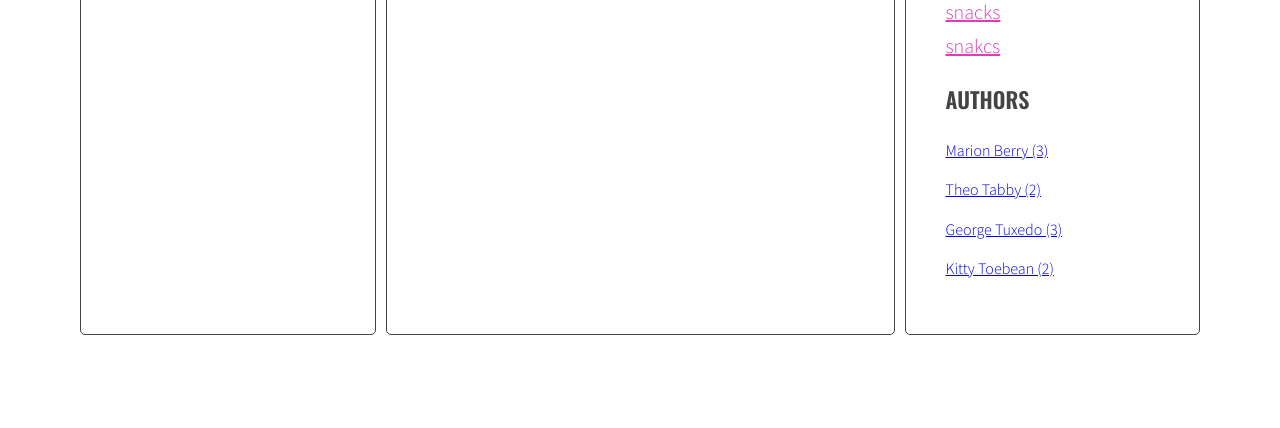
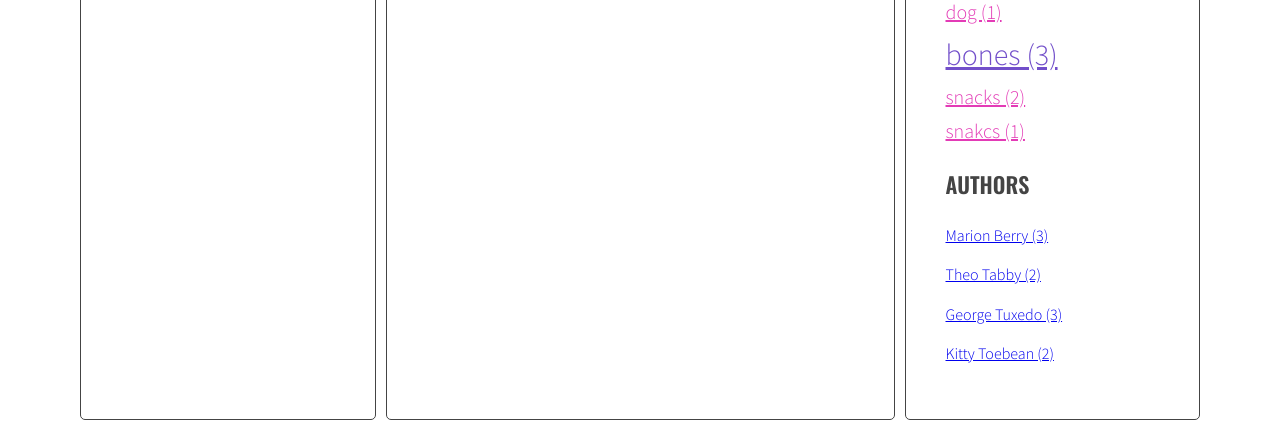
Before and after one commit to Pawelok35/js-blog, a website: page index.html in a window 1280 px wide. Shown: the part 839-1267 px from the top of the page. Before the commit the page ends 1182 px from the top, so only its background shows below. Drawn offline with nearby package versions, Linux system fonts and the light colour scheme.

Commit message:
add handlebars

```diff
--- a/index.html
+++ b/index.html
@@ -382,6 +382,26 @@
     <script id="template-article-link" type="text/x-handlebars-template">
       <li><a href='#{{id}}'><span>{{title}}</span></a></li>
     </script>
+    <script id="template-tag-link-article" type="text/x-handlebars-template">
+      <li><a class='tag-link' href='#tag-{{id}}'>{{title}}</a></li>
+    </script>
+    <script id="template-author-article" type="text/x-handlebars-template">
+      <a href='#author{{id}}'><span>{{title}}</span></a>
+    </script>
+    <script id="template-tag-cloud-link" type="text/x-handlebars-template">
+      {{#each tags}}
+        <li>
+          <a class='{{className}}' href='#tag-{{tag}}'>{{tag}} ({{count}})</a>
+        </li>
+      {{/each}}
+    </script>
+    <script id="template-author-list-article" type="text/x-handlebars-template">
+      {{#each authors}}
+        <li>
+          <a href='#author-{{id}}'>{{title}} ({{count}})</a>
+        </li>
+      {{/each}}
+    </script>
 
     <script src="https://cdnjs.cloudflare.com/ajax/libs/handlebars.js/4.1.0/handlebars.min.js"></script>
     <script src="js/script.js"></script>
--- a/js/script.js
+++ b/js/script.js
@@ -2,6 +2,20 @@
 const templates = {
   articleLink: Handlebars.compile(
     document.querySelector('#template-article-link').innerHTML
+  ),
+
+  tagLinkArticle: Handlebars.compile(
+    document.querySelector('#template-tag-link-article').innerHTML
+  ),
+
+  authorLinkArticle: Handlebars.compile(
+    document.querySelector('#template-author-article').innerHTML
+  ),
+  tagCloudLink: Handlebars.compile(
+    document.querySelector('#template-tag-cloud-link').innerHTML
+  ),
+  authorLinkListArticle: Handlebars.compile(
+    document.querySelector('#template-author-list-article').innerHTML
   ),
 };
 
@@ -138,11 +152,11 @@ function generateTags() {
     /* START LOOP: for each tag */
     for (let tag of articleTagsArray) {
       /* generate HTML of the link */
-      const tagLinkHTML =
-        '<li><a class="tag-link" href="#tag-' + tag + '">' + tag + '</a></li>';
+      const linkHTMLData = { id: tag, title: tag };
+      const linkHTML = templates.tagLinkArticle(linkHTMLData);
 
       /* add generated code to html variable */
-      tagHtml += tagLinkHTML;
+      tagHtml += linkHTML;
 
       /* [NEW] check if this link is NOT already in allTags */
       if (!allTags[tag]) {
@@ -165,26 +179,21 @@ function generateTags() {
   /* [NEW] create variable for all links HTML code */
   const tagsParams = calculateTagsParams(allTags);
   console.log('tagsParams:', tagsParams);
-  let allTagsHTML = '';
+  const allTagsData = { tags: [] };
 
   /* [NEW] START LOOP: for each tag in allTags: */
   for (let tag in allTags) {
     /* [NEW] generate code of a link and add it to allTagsHTML */
-    const tagLinkHTML =
-      '<li><a class="' +
-      calculateTagClass(allTags[tag], tagsParams) +
-      '" href="#tag-' +
-      tag +
-      '"><span>' +
-      tag +
-      '</span></a></li>';
-
-    allTagsHTML += tagLinkHTML;
+    allTagsData.tags.push({
+      tag: tag,
+      count: allTags[tag],
+      className: calculateTagClass(allTags[tag], tagsParams),
+    });
 
     /* [NEW] END LOOP: for each tag in allTags: */
   }
   /*[NEW] add HTML from allTagsHTML to tagList */
-  tagList.innerHTML = allTagsHTML;
+  tagList.innerHTML = templates.tagCloudLink(allTagsData);
 }
 generateTags();
 
@@ -236,50 +245,50 @@ function addClickListenersToTags() {
 
 function generateAuthors() {
   let allAuthors = {};
+
   /* find all articles */
   const articles = document.querySelectorAll(optArticleSelector);
+
   /* START LOOP: for every article: */
   for (let article of articles) {
     /* find author wrapper */
     const authorWrapper = article.querySelector(optArticleAuthorSelector);
+
     /* get author from data-author attribute */
     const author = article.getAttribute('data-author');
+
     /* generate HTML of the link (display author as a link) */
     const linkHTMLData = { id: author, title: author };
-    const linkHTML = templates.articleLink(linkHTMLData);
+    const linkHTML = templates.authorLinkArticle(linkHTMLData);
 
-    /* [NEW] check if this link is NOT already in allAuthors */
+    /* insert HTML into the author wrapper */
+    authorWrapper.innerHTML = linkHTML;
+
+    /* Count the occurrences of each author */
     if (!allAuthors[author]) {
-      /* [NEW] add generated code to allAuthors array */
       allAuthors[author] = 1;
     } else {
       allAuthors[author]++;
     }
-    /* insert HTML into the author wrapper */
-    authorWrapper.innerHTML = linkHTML;
+  }
 
-    /* END LOOP: for every author: */
+  /* find list of authors in right column */
+  const authorList = document.querySelector(optAuthorsListSelector);
+  const allAuthorsData = { authors: [] };
+
+  /* Generate the HTML for each author */
+  for (let author in allAuthors) {
+    allAuthorsData.authors.push({
+      id: author,
+      title: author,
+      count: allAuthors[author],
+    });
   }
-  /* [NEW] find list of authors in right column */
-  const authorList = document.querySelector(optAuthorsListSelector);
 
-  let allAuthorsHTML = '';
-  /* [NEW] START LOOP: for each author in allAuthors: */
-  for (let author in allAuthors) {
-    /* [NEW] generate code of a link and add it to allAuthorsHTML */
-    const authorLinkHTML =
-      '<li><a href="#author-' +
-      author +
-      ' ">' +
-      author +
-      ' (' +
-      allAuthors[author] +
-      ')</a></li>';
+  /* insert generated authors HTML into the right column */
+  authorList.innerHTML = templates.authorLinkListArticle(allAuthorsData);
+}
 
-    allAuthorsHTML += authorLinkHTML;
-  }
-  authorList.innerHTML = allAuthorsHTML;
-}
 generateAuthors();
 
 function authorClickHandler(event) {
@@ -299,7 +308,7 @@ function authorClickHandler(event) {
   /* START LOOP: for each active author link */
   for (let activeAuthorLink of activeAuthorsLinks) {
     /* remove class active */
-    activeAuthorLink.remove('active');
+    activeAuthorLink.classList.remove('active');
   }
   /*  Find links with author */
   const authorsLinks = document.querySelectorAll('a[href="' + href + '"]');
```
